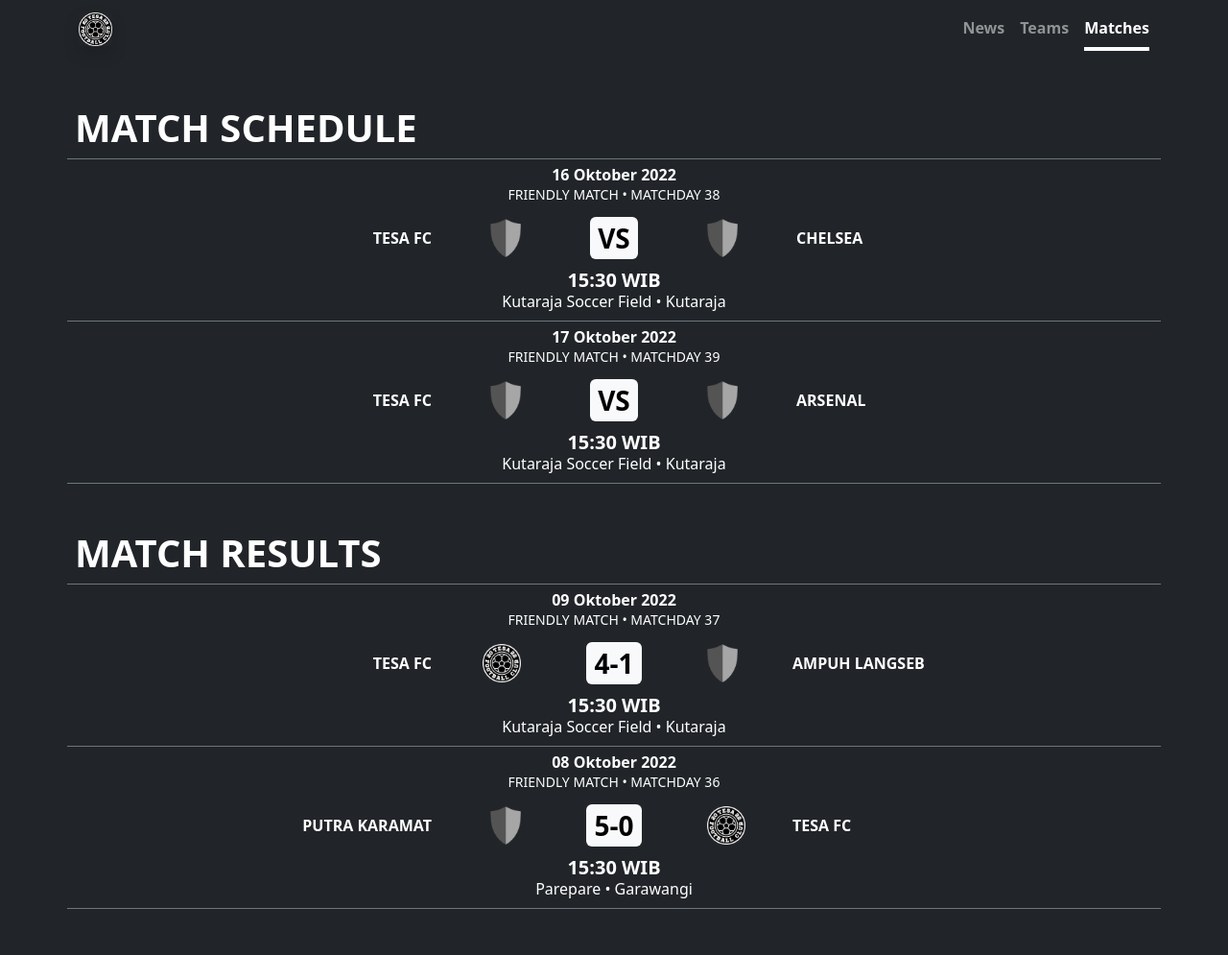
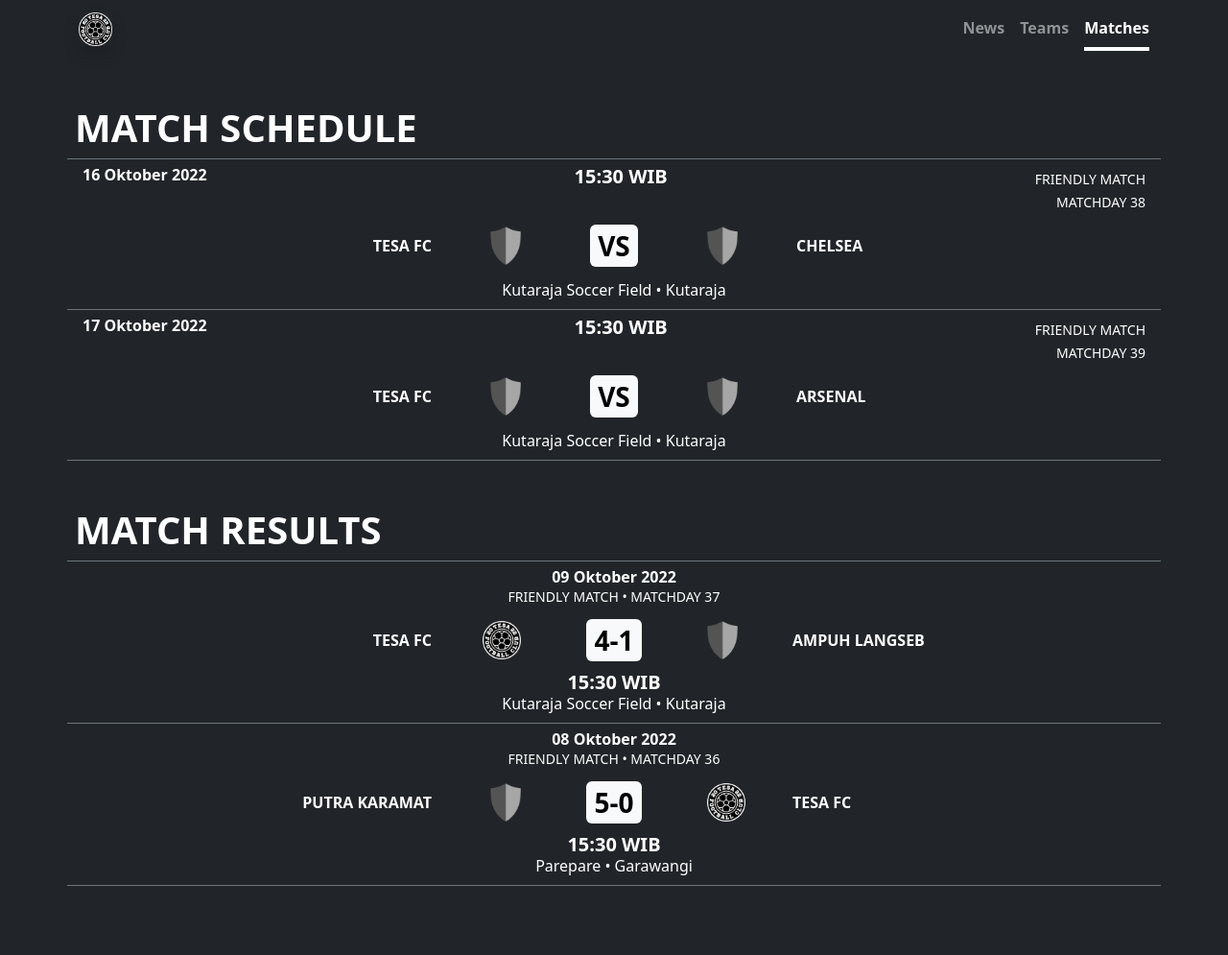
Before and after one commit to tesafc/tesafc.github.io, a Jekyll site: the page built from matches.html, in a window 1280 px wide. Shown: the whole page at 96% size. Built offline with Jekyll 4.4.1, drawn with Linux system fonts in a browser that asks for light colours; after the commit the page ends 971 px from its top, so only the background shows below that.

Commit message:
Update matches.html

```diff
--- a/matches.html
+++ b/matches.html
@@ -11,9 +11,10 @@
       {% for match in schedules %}
       <div class="col">
         <div class="card text-bg-dark border-0 border-secondary border-bottom rounded-0 px-0">
-          <div class="card-header bg-transparent border-0">
-            <p class="card-text text-center text-capitalize fw-bolder mb-0 lh-1">{{ match.time }}</p>
-            <p class="card-text text-center text-uppercase mb-0"><small>{{ match.competition }} • {{ match.matchday }}</small></p>
+          <div class="card-header d-flex justify-content-between bg-transparent border-0">
+            <p class="card-text text-start text-capitalize fw-bolder mb-0 lh-1">{{ match.time }}</p>
+            <p class="card-text text-start text-uppercase fs-5 fw-bolder mb-0 lh-1">{{ match.kick-off }}</p>
+            <p class="card-text text-end text-uppercase mb-0"><small>{{ match.competition }}<br>{{ match.matchday }}</small></p>
           </div>
           <div class="card-body py-1">
             <div class="row g-2">
@@ -35,7 +36,6 @@
             </div>
           </div>
           <div class="card-footer bg-transparent border-0">
-            <p class="card-text text-center text-uppercase fs-5 fw-bolder mb-0 lh-1">{{ match.kick-off }}</p>
             <p class="card-text text-center text-capitalize mb-0">{{ match.stadium }} • {{ match.place }}</p>
           </div>
         </div>
```
